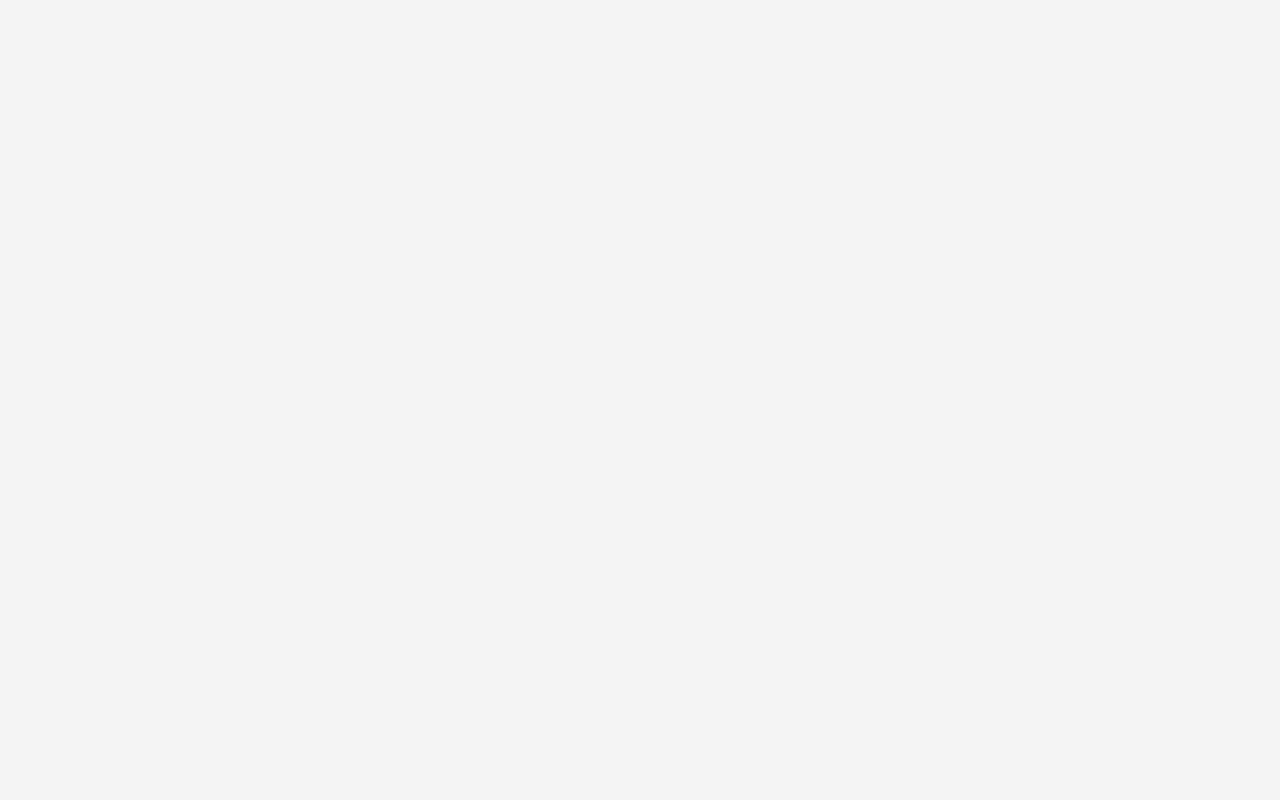
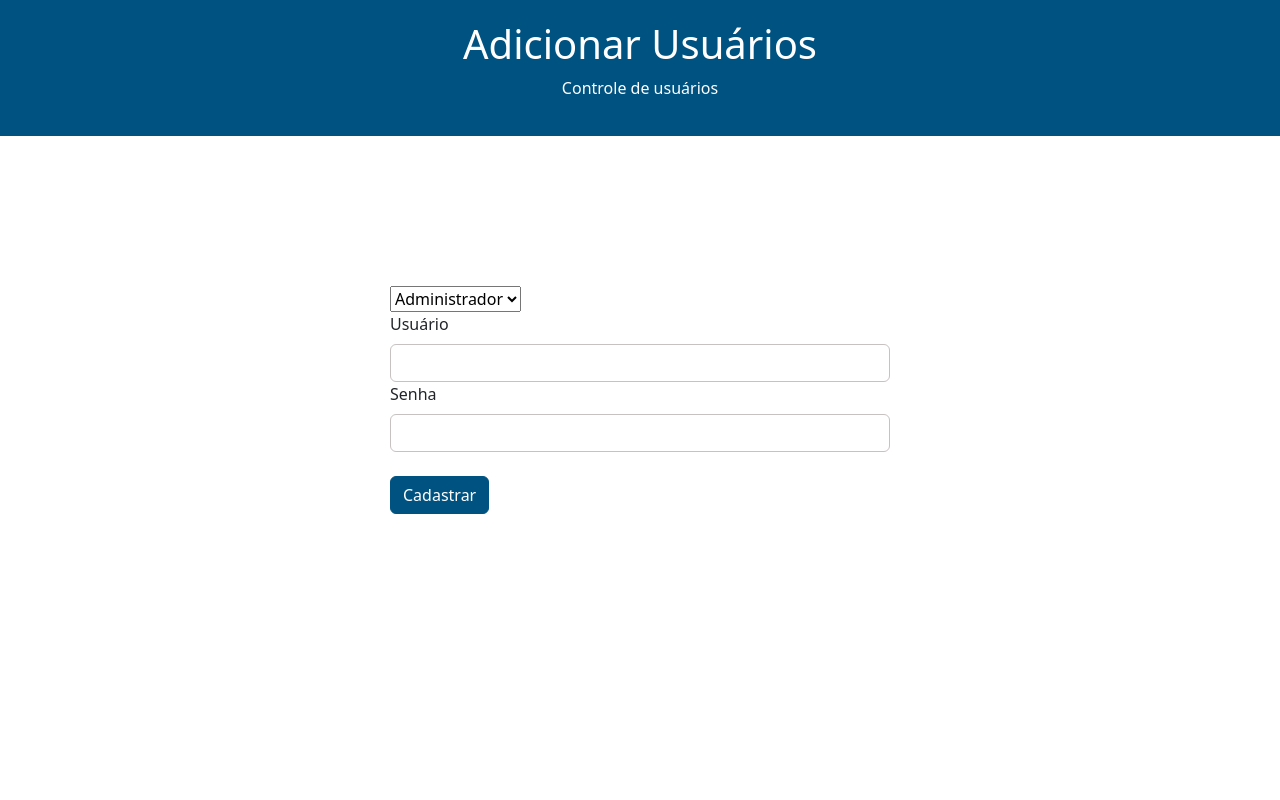
Before and after one commit to joaovictorvolpato-sys/TCC-SENAI, a Flask app: page /usuarios in a window 1280 px wide. Before the commit the page is empty. Run offline with Flask 3, Linux system fonts and the light colour scheme.

Commit message:
alteraçoes 28/07

```diff
--- a/app.py
+++ b/app.py
@@ -116,6 +116,29 @@ def retirar():
 
 @app.route('/usuarios', methods=['POST', 'GET'])
 def usuarios():
+
+    if request.method == 'POST':
+       nome = request.form.get('usuario')
+       senha = request.form.get('senha')
+       tipo = request.form.get('tipo', 'user')
+
+       try:
+           conexao_bd = obter_conexao()
+           cursor = conexao_bd.cursor()
+
+           comando = "INSERT INTO usuarios (nome, senha, funcao) VALUES (%s, %s, %s)"
+           valores = (nome, senha, funcao)
+           cursor.execute(comando, valores)
+           conexao_bd.commit()
+
+           cursor.close()
+           conexao_bd.close()
+
+           return redirect(url_for('usuarios'))
+
+       except mysql.connector.Error as erro:
+           return f"Erro ao cadastrar o usuário: {erro}"
+
     return render_template('usuarios.html')
 
 @app.route('/conexao')
--- /dev/null
+++ b/static/usuarios.css
@@ -0,0 +1,46 @@
+body {
+    display: flex;
+    justify-content: center;
+    align-items: center;
+    min-height: 100vh;
+    margin: 0;
+    background-color: #f8f9fa;
+}
+
+#cabecalho {
+    background-color: #005281;
+    color: white;
+    text-align: center;
+    padding: 20px;
+    position: fixed;
+    top: 0;
+    left: 0;
+    width: 100%;
+    z-index: 1000;
+}
+
+#usuario{
+    background-color: white;
+    color: black;
+    border-color: rgb(199, 193, 193);
+    width: 500px;
+}
+
+#senha{
+    background-color: white;
+    color: black;
+    border-color: rgb(199, 193, 193);
+    width: 500px;
+}
+
+#form {
+    width: 100%;
+    max-width: 600px;
+    padding: 20px;
+}
+
+#botao_cadastro{
+    background-color: #005281;
+    border-color: #005281;
+
+}
--- a/templates/adicionar_estoque.html
+++ b/templates/adicionar_estoque.html
@@ -43,8 +43,10 @@
                 <input type="text" class="form-control" id="valor" name="valor">
             </div>
 
+        <br>
+
             <div class="col-12">
-                <label for="foto">foto do seu Item:</label>
+                <label for="foto">Foto do seu Item:</label>
                 <input type="file" id="foto" name="foto" accept="image/*">
                 <br>
             </div>
--- a/templates/inicio.html
+++ b/templates/inicio.html
@@ -38,6 +38,8 @@
 
         </div>
     </div>
+
+    <br>
 
     <div id="caixa-tabela">
         <table id="table">
--- a/templates/usuarios.html
+++ b/templates/usuarios.html
@@ -4,9 +4,43 @@
     <meta charset="UTF-8">
     <meta name="viewport" content="width=device-width, initial-scale=1.0">
     <title>Cadastrar Usuário</title>
-    <link rel="stylesheet" href="static/inicio.css">
+    <link rel="stylesheet" href="static/usuarios.css">
+    <link rel="icon" type="image/x-icon" href="static/aba.ico">
+    <link href="https://cdn.jsdelivr.net/npm/bootstrap@5.3.8/dist/css/bootstrap.min.css" rel="stylesheet" integrity="sha384-sRIl4kxILFvY47J16cr9ZwB07vP4J8+LH7qKQnuqkuIAvNWLzeN8tE5YBujZqJLB" crossorigin="anonymous">
+
 </head>
 <body>
+    <header id="cabecalho">
+        <h1>Adicionar Usuários</h1>
+        <p>Controle de usuários</p>
+    </header>
 
+    <div id="formulario_retirar">
+
+        <form id="Quadro" action="/retirar" method="POST">
+
+            <select id="tipo" name="operacao">
+                <option selected value="Entrada">Administrador</option>
+                <option value="Saida">Usuário</option>
+            </select>
+
+            <div class="col-md-6">
+                <label for="nome_item" class="form-label">Usuário</label>
+                <input type="text" name="nomeItem" class="form-control" id="usuario">
+            </div>
+
+            <div class="col-md-6">
+                <label for="categoria" class="form-label">Senha</label>
+                <input type="text" name="categoria" class="form-control" id="senha">
+            </div>
+
+            <br>
+
+            <div class="col-12">
+                <button id="botao_cadastro" type="submit" class="btn btn-primary">Cadastrar</button>
+            </div>
+
+        </form>
+    </div>
 </body>
 </html>
```
